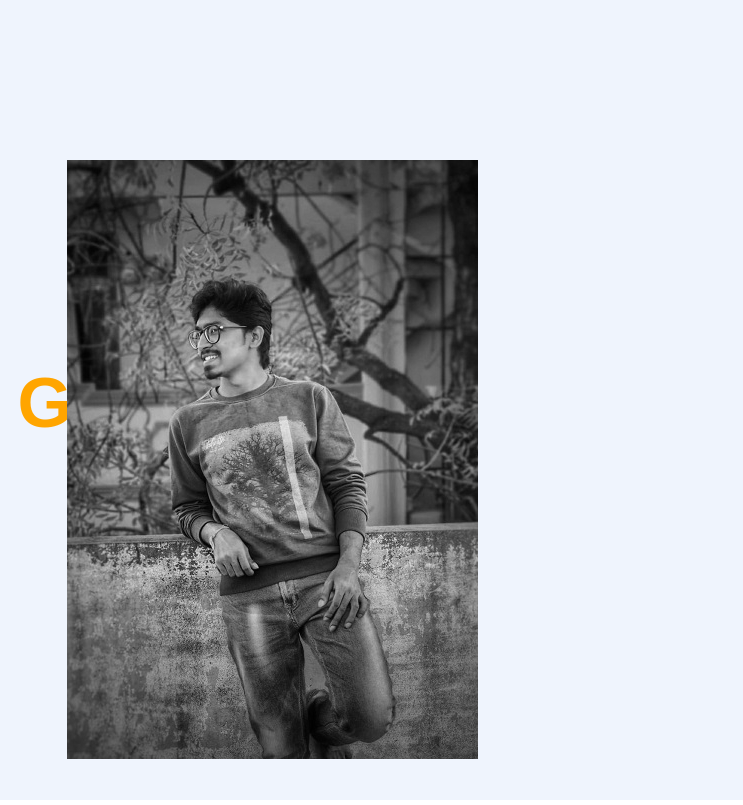
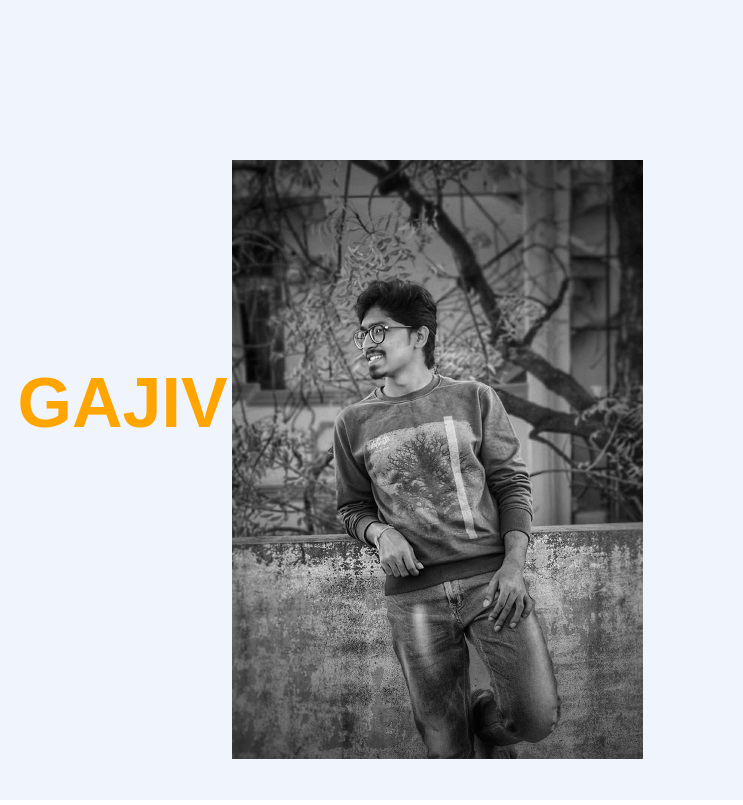
Before and after one commit to GKtech007/MyPortfolio1, a plain HTML site: page index.html in a window 1280 px wide. Shown: the full height of the page, 537-1280 px from the left. Drawn offline with Linux system fonts and the light colour scheme.

Commit message:
Update index.html

```diff
--- a/index.html
+++ b/index.html
@@ -51,7 +51,7 @@
             </div>
         </div>
         <div class="images" >
-            <img src="Pic.jpg"  alt="not loaded" class="pic" >
+            <img src="Pic.jpg" align="right" alt="not loaded" class="pic" >
             <!-- <p>
                 <a href="#"><i class="fa fa-linkedin"></i></a>
                 <a href="#"><i class="fa fa-instagram"></i></a>
```
